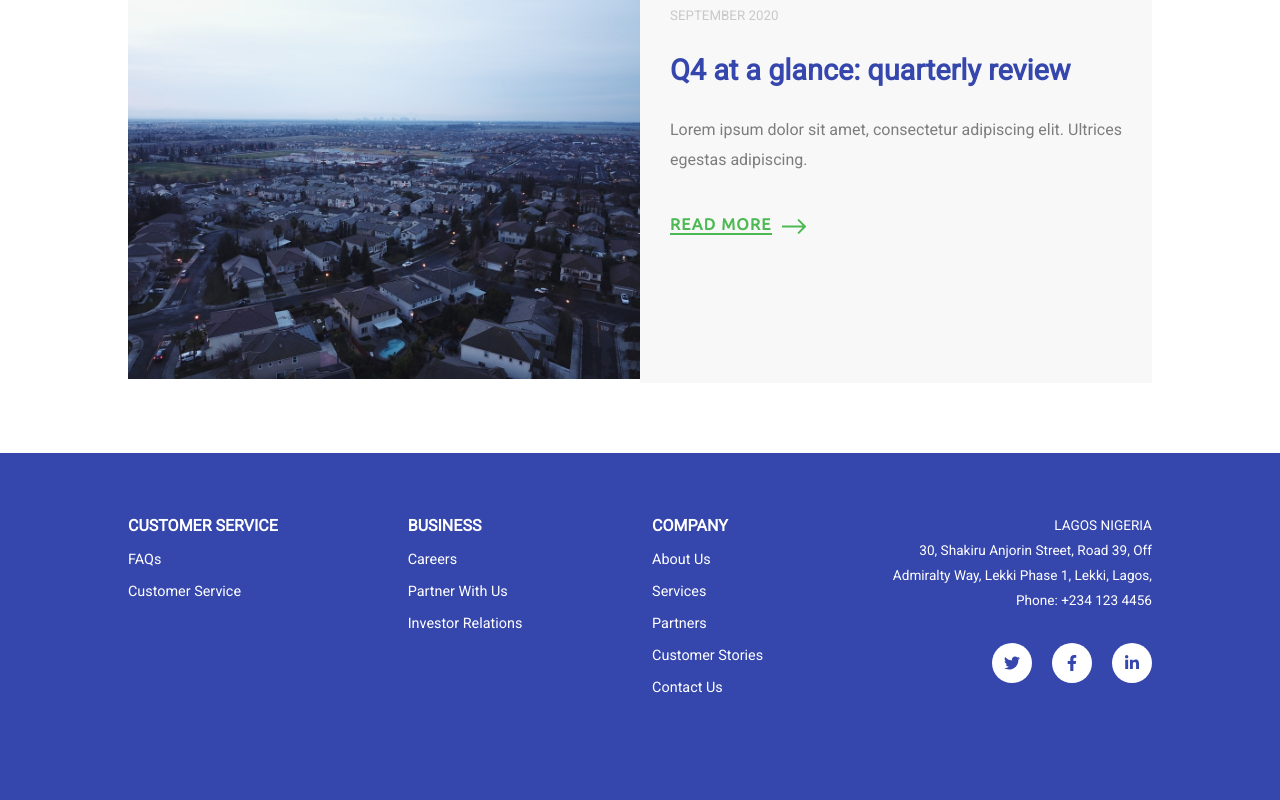
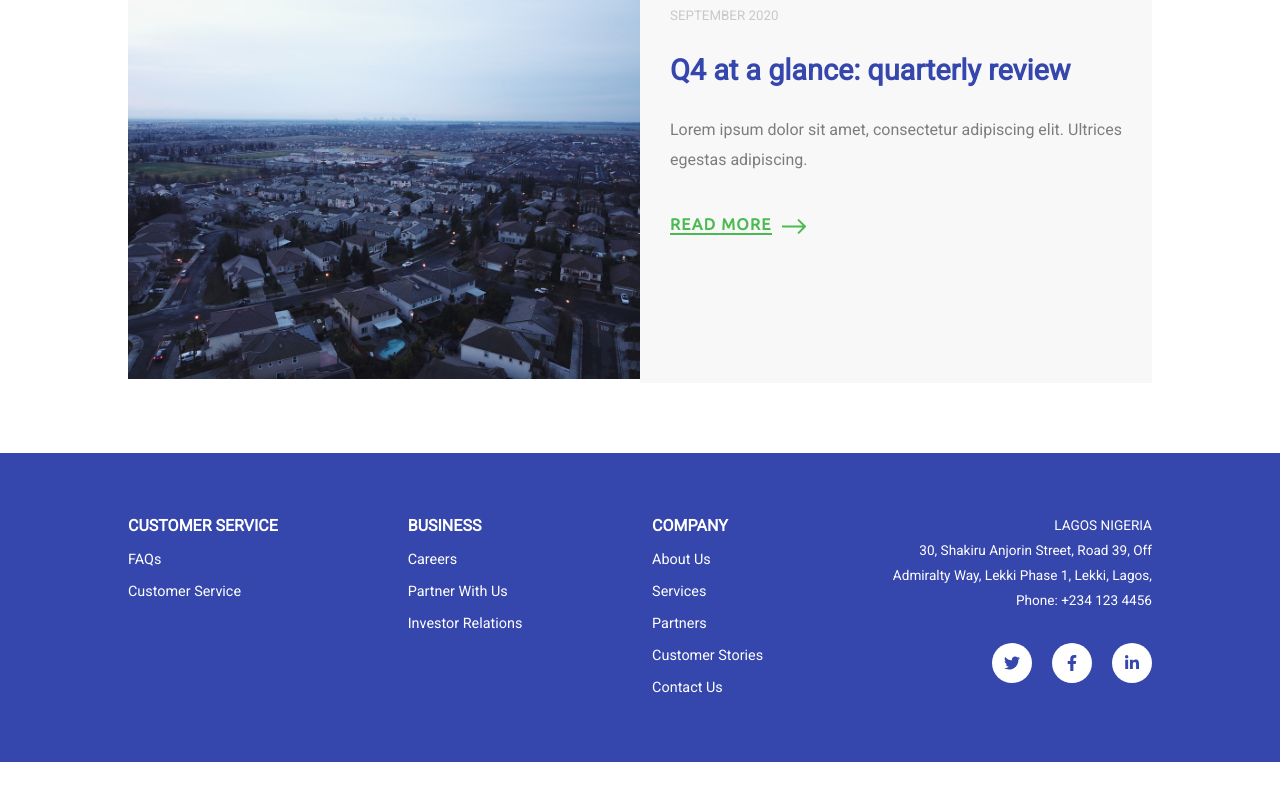
Before and after one commit to elikeyz/trucsr, a Next.js app: page / in a window 1280 px wide. Shown: the part 5477-6277 px from the top of the page. After the commit the page ends 6239 px from the top, so only its background shows below. Built offline with nearby package versions, Linux system fonts and the light colour scheme.

Commit message:
reduce the footer bottom padding

```diff
--- a/styles/Footer.module.css
+++ b/styles/Footer.module.css
@@ -1,5 +1,5 @@
 .footer {
-  padding: 50px 10% 200px;
+  padding: 50px 10%;
   background: #3546AC;
   color: white;
   display: flex;
```
